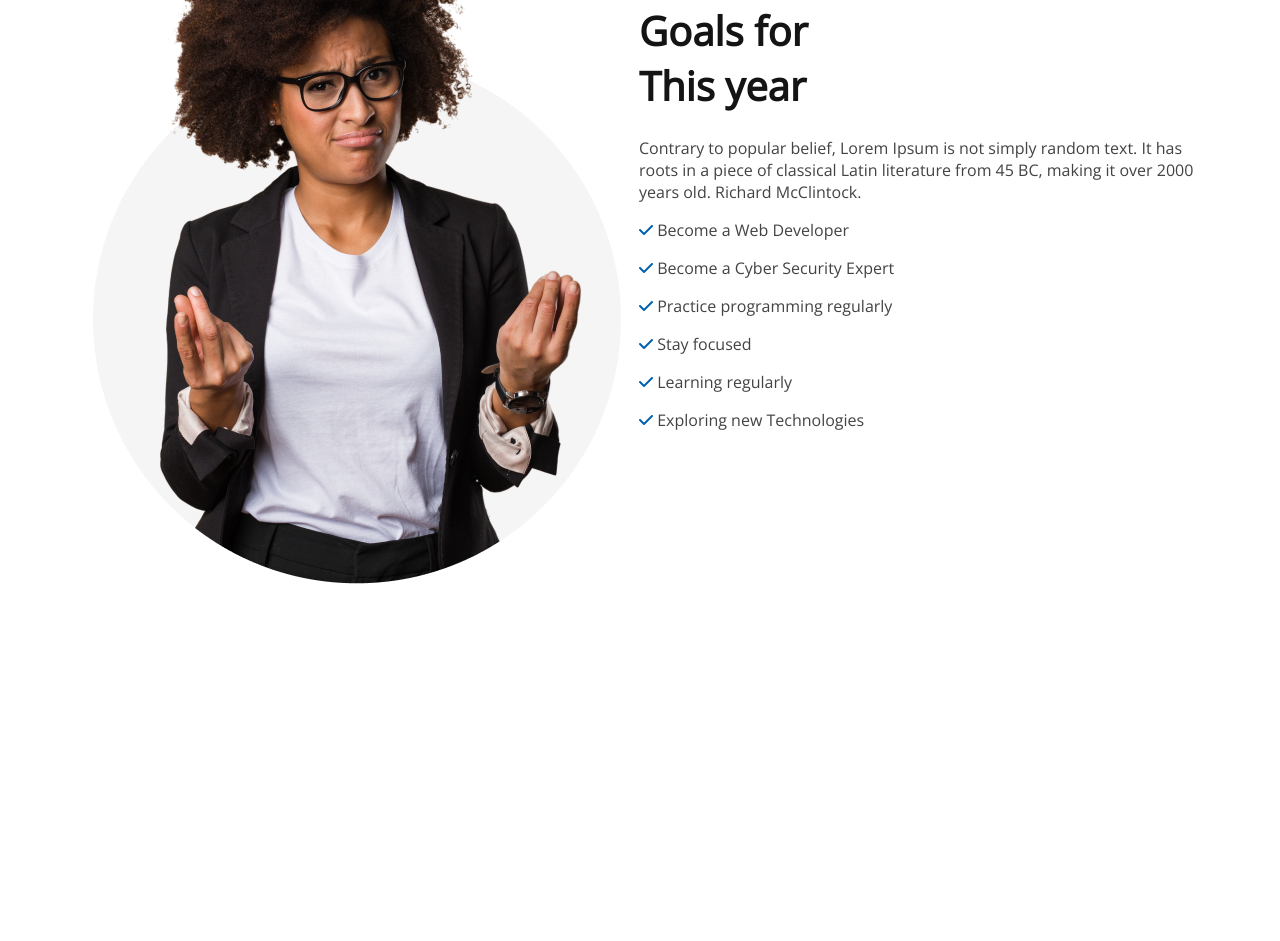
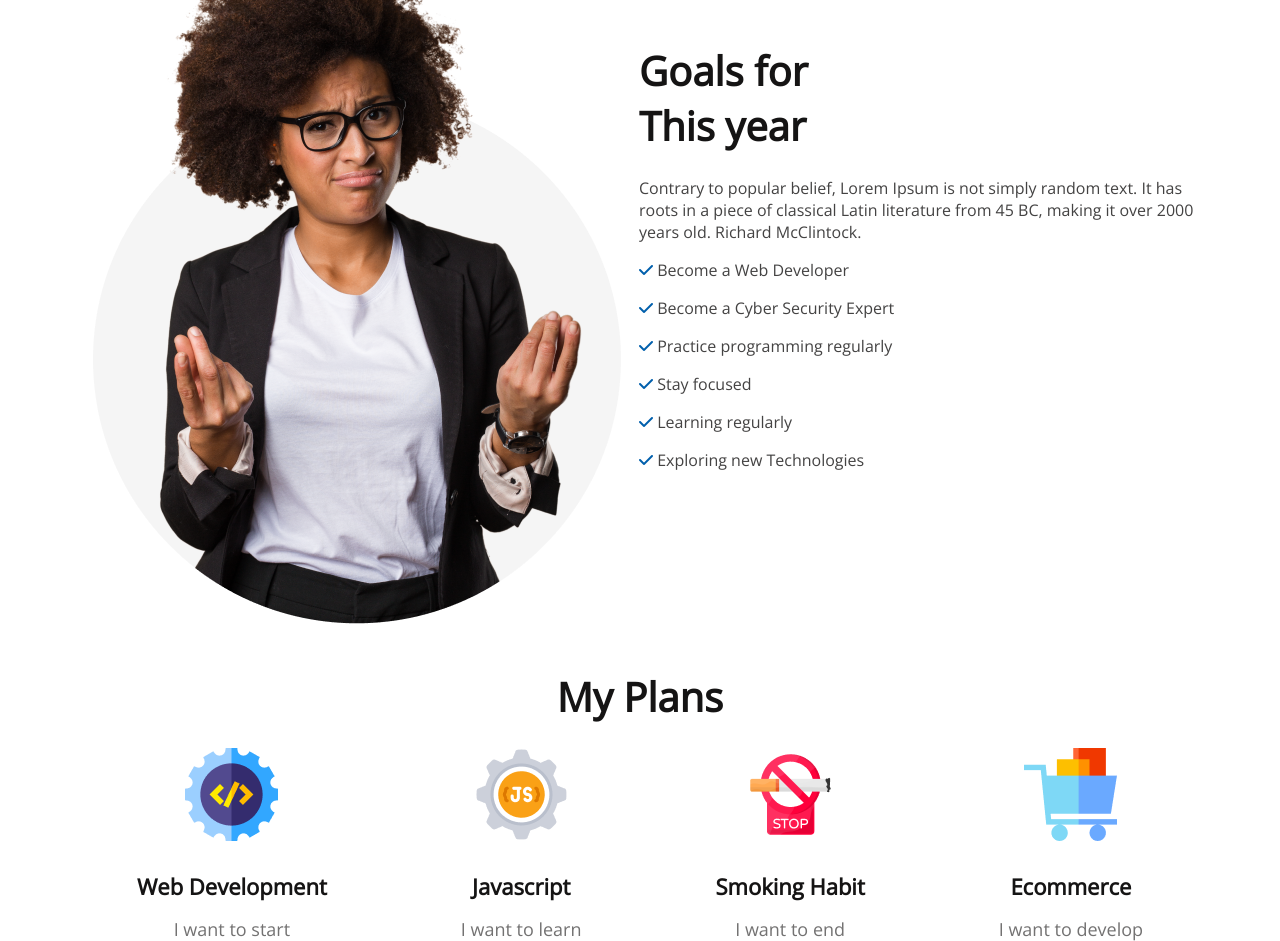
Before and after one commit to Rudra42/new-year-new-me, a plain HTML site: page index.html in a window 1280 px wide. Shown: the part 840-1781 px from the top of the page. Before the commit the page ends 1429 px from the top, so only its background shows below. Drawn offline with nearby package versions, Linux system fonts and the light colour scheme.

Commit message:
third section done

```diff
--- a/CSS/style.css
+++ b/CSS/style.css
@@ -1,6 +1,10 @@
 *{
     margin: 0;
     font-family: 'Open Sans', sans-serif;
+}
+main{
+    max-width: 1140px;
+    margin: 0 auto;
 }
 /* header styles */
 
@@ -48,10 +52,10 @@ header{
 
 /* goals styling */
 .goals{
-    max-width: 1140px;
-    margin: 0 auto;
     display: flex;
     align-items: center;
+    margin-top:40px;
+    margin-bottom: 40px;
 }
 
 .section-title{
@@ -69,3 +73,33 @@ header{
 .tik-color{
     color: #005FAC;
 }
+/* my plans styling */
+.plans{
+    max-width: 1140px;
+    margin: 0 auto;
+}
+.single-plan{
+    text-align: center;
+}
+.plans .section-title{
+    text-align: center;
+}
+
+
+.plans-container{
+    display: flex;
+    justify-content: space-around;
+}
+
+.plan-title{
+    font-weight: 700;
+    font-size: 22px;
+    color: #151414;
+    margin-top: 25px;
+}
+.plan-description{
+    font-weight: 500;
+    font-size:18px;
+    color: #737272;
+    margin-top: 16px;
+}
--- a/index.html
+++ b/index.html
@@ -41,6 +41,32 @@
 
             </div>
         </section>
+        <!-- My plans section -->
+        <sections class="plans">
+            <h3 class="section-title">My Plans</h3>
+            <div class="plans-container">
+                <div class="single-plan">
+                    <img src="images/icons/web.png" alt="">
+                    <h5 class="plan-title">Web Development</h5>
+                    <p class="plan-description">I want to start</p>
+                </div>
+                <div class="single-plan">
+                    <img src="images/icons/js.png" alt="">
+                    <h5 class="plan-title">Javascript</h5>
+                    <p class="plan-description">I want to learn</p>
+                </div>
+                <div class="single-plan">
+                    <img src="images/icons/smoke.png" alt="">
+                    <h5 class="plan-title">Smoking Habit</h5>
+                    <p class="plan-description">I want to end</p>
+                </div>
+                <div class="single-plan">
+                    <img src="images/icons/ecom.png" alt="">
+                    <h5 class="plan-title">Ecommerce</h5>
+                    <p class="plan-description">I want to develop</p>
+                </div>
+            </div>
+        </sections>
     </main>
 </body>
 </html>
```
